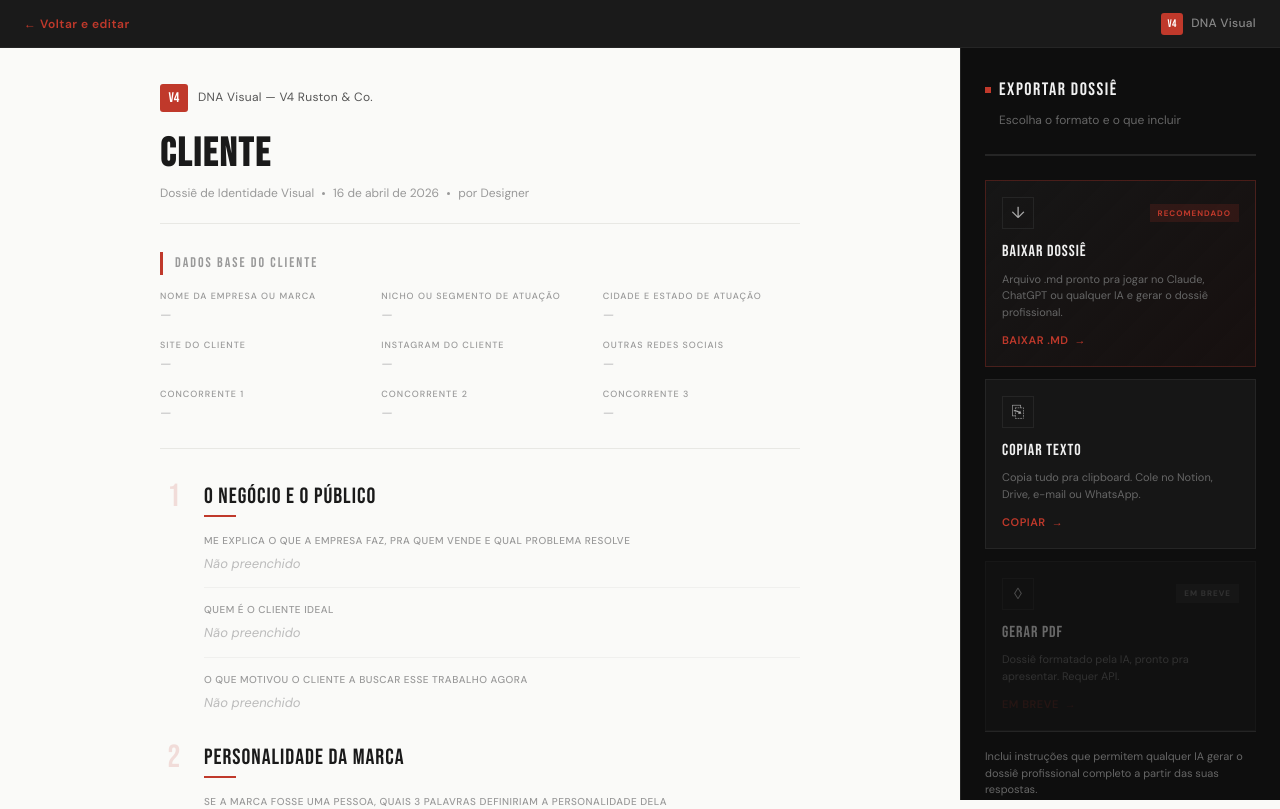
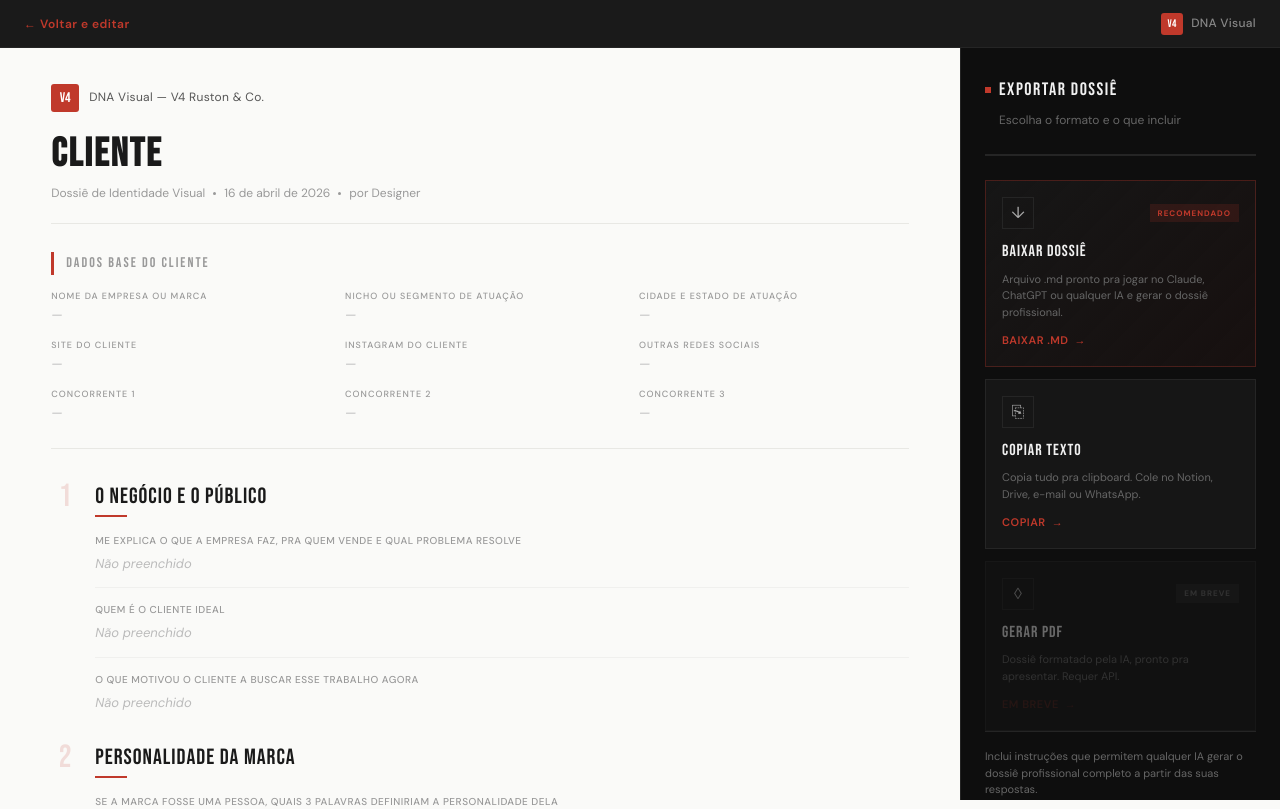
Before and after one commit to dcorreia2024-boop/DNA-VISUAL, a React (Vite) app in the folder frontend/: page /output in a window 1280 px wide. Shown: the top 809 px of the page. Built offline with nearby package versions, Linux system fonts and the light colour scheme.

Commit message:
Update .doc-inner styles for responsiveness

```diff
--- a/frontend/src/pages/Output.css
+++ b/frontend/src/pages/Output.css
@@ -96,9 +96,9 @@
 }
 
 .doc-inner {
-  max-width: 720px;
-  margin: 0 auto;
-  padding: 36px 40px 60px;
+  max-width: 100%;
+  margin: 0;
+  padding: 36px clamp(32px, 4vw, 56px) 60px;
 }
 
 /* ── Document header ── */
```
